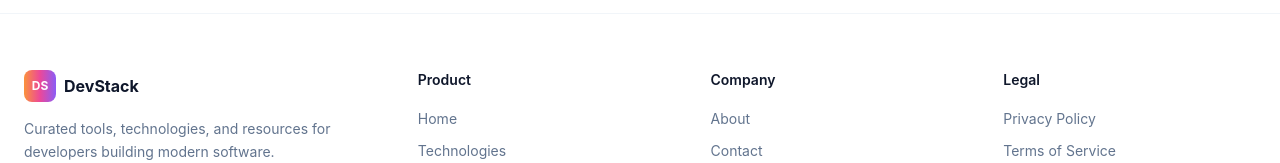
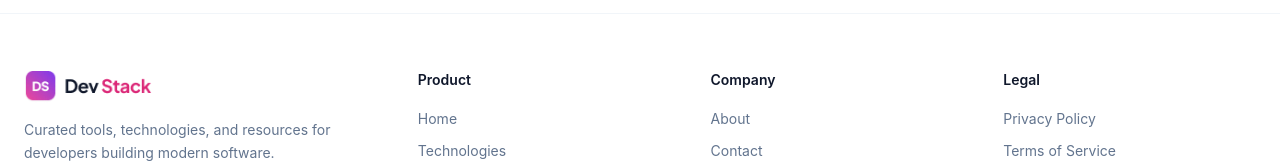
Before and after one commit to ayshaakterku/Assignment_05, a React (Vite) app: page / in a window 1280 px wide. Shown: the part 4712-4875 px from the top of the page. Built offline with nearby package versions, Linux system fonts and the light colour scheme.

Commit message:
log correction

```diff
--- a/src/components/Footer.tsx
+++ b/src/components/Footer.tsx
@@ -1,3 +1,4 @@
+import logo from "../assets/logo-text.png"
 const columns = [
   {
     title: 'Product',
@@ -19,12 +20,7 @@ export default function Footer() {
       <div className="mx-auto grid max-w-7xl gap-10 px-6 py-14 md:grid-cols-[1.4fr_1fr_1fr_1fr]">
         <div>
           <div className="flex items-center gap-2">
-            <span className="flex h-8 w-8 items-center justify-center rounded-lg bg-brand-gradient text-xs font-bold text-white">
-              DS
-            </span>
-            <span className="text-base font-bold text-slate-900">
-              Dev<span className="text-brand-pink">Stack</span>
-            </span>
+            <img src={logo} alt="Development Stack" className="h-auto w-32"/>
           </div>
           <p className="mt-4 max-w-xs text-sm leading-relaxed text-slate-500">
             Curated tools, technologies, and resources for developers building modern software.
```
